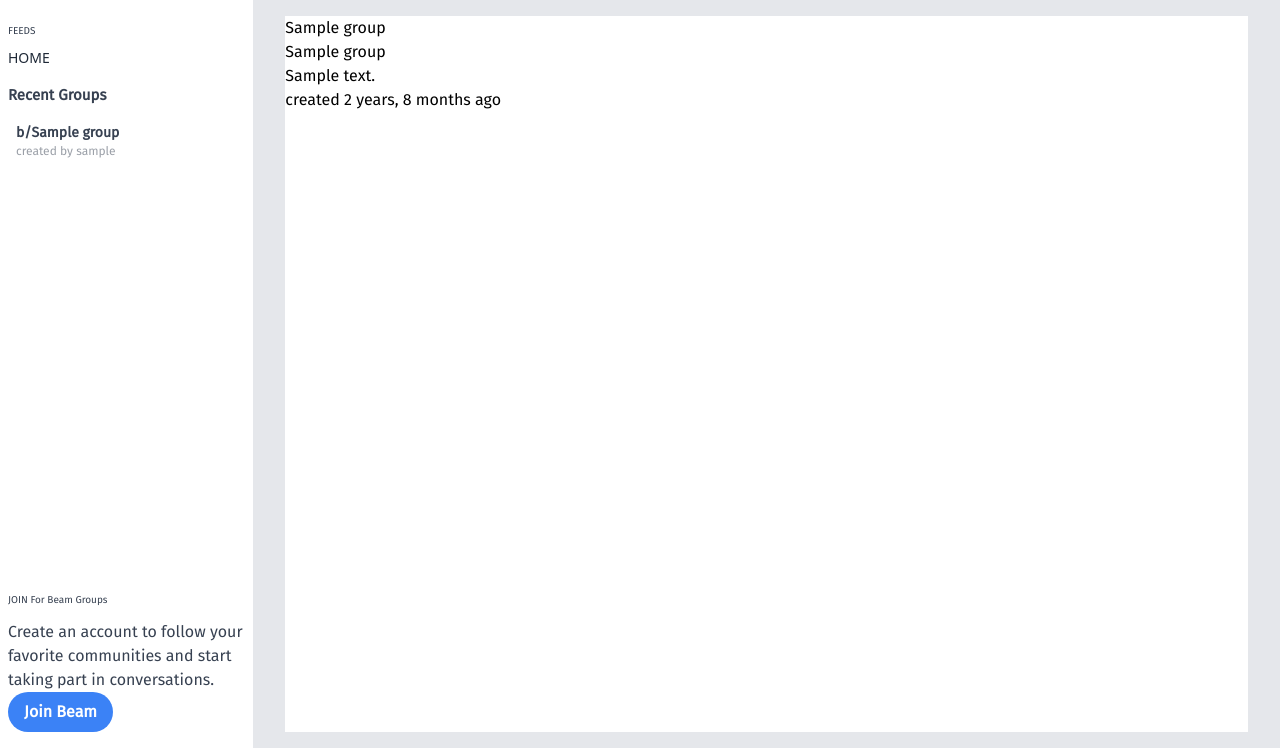
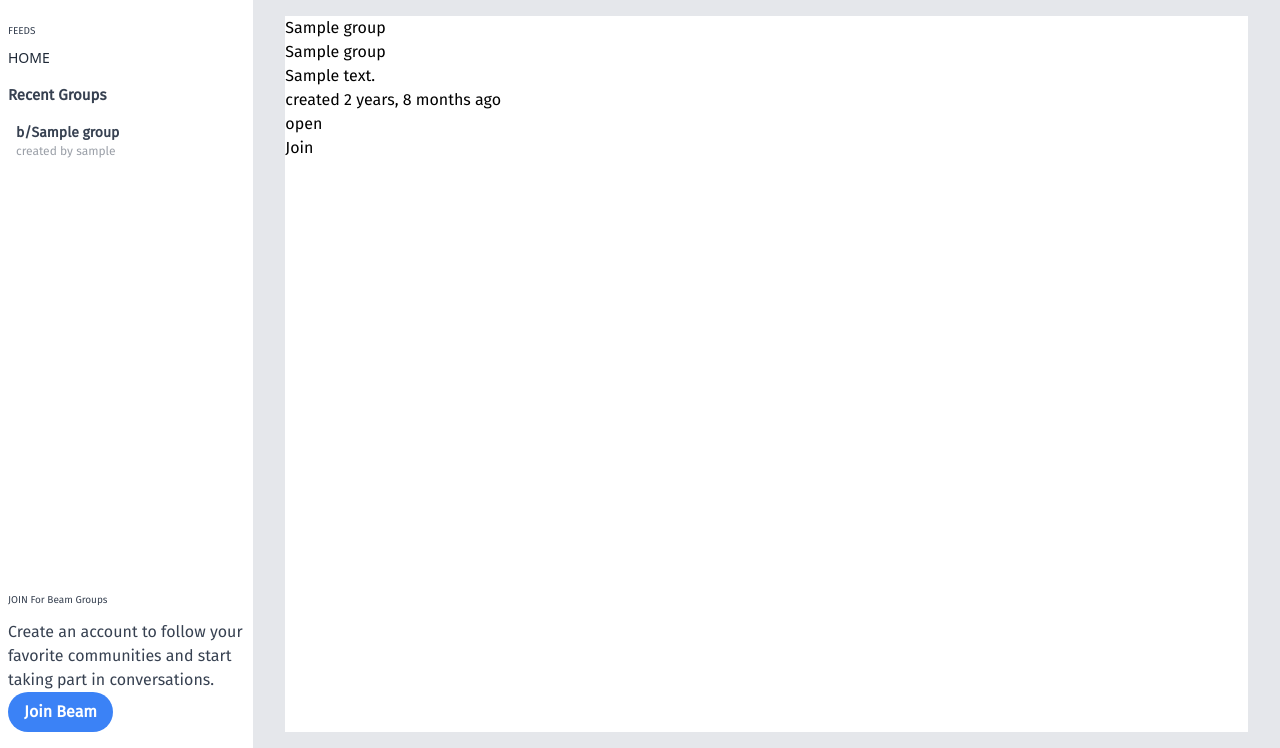
Before and after one commit to nulltoluwanimi/ats_social_app, a Django app: page /search_group/ in a window 1280 px wide. Shown: the part 64-812 px from the top of the page. Run offline with Django 4.2, Linux system fonts and the light colour scheme; tables that the repository leaves empty hold one stand-in row (values such as "Sample post"); some libraries are stand-ins or nearby versions.

Commit message:
added group search

```diff
--- a/ats_social_app/groups/templates/groups/group_edit.html
+++ b/ats_social_app/groups/templates/groups/group_edit.html
@@ -303,7 +303,7 @@
       </ul>
 
 
-
+      {% if check_member.is_admin %}
         <h3 class="text-2xl font-bold p-4">Suspended Members</h3>
         <ul role="list" class="divide-y divide-gray-200">
           {% for member in suspended_members %}
@@ -338,6 +338,7 @@
           <p>No suspended members Yet, You can do Better !</p>
           {% endfor %}
         </ul>
+      {% endif %}
 
 
 
--- a/ats_social_app/templates/group_search.html
+++ b/ats_social_app/templates/group_search.html
@@ -10,6 +10,14 @@
     <p>{{search_group.description | truncatechars:40}}</p>
     <p>created {{ search_group.date_created | timesince}} ago</p>
 
+    {% if search.group.is_closed %}
+    <p>Closed</p>
+    <a href="{% url 'groups:join_group' request.user.id search_group.id %}"><p>Request</p></a>
+    {% else %}
+    <p>open</p>
+    <a href="{% url 'groups:join_group' request.user.id search_group.id %}"><p>Join</p></a>
+    {% endif %}
+
     <br>
 {% empty %}
 <p>No lists Available</p>
```
Lines whose indentation alone changed are shown as unchanged.
